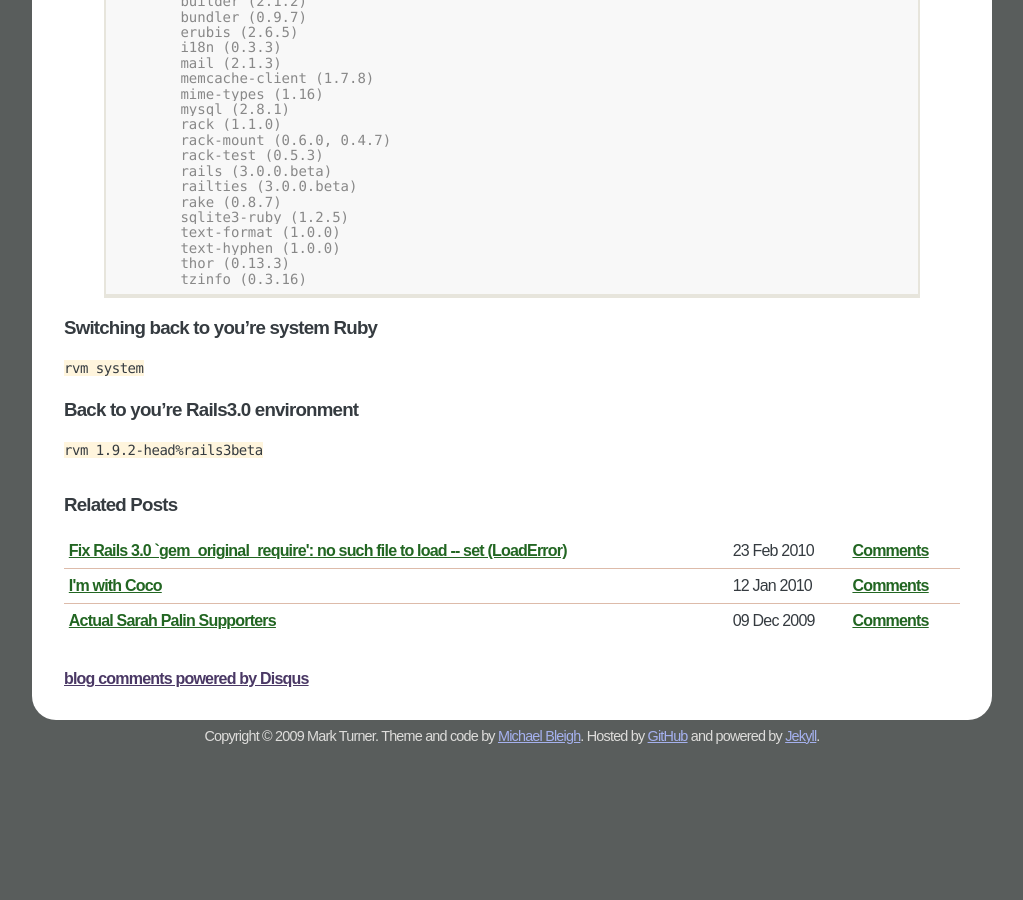
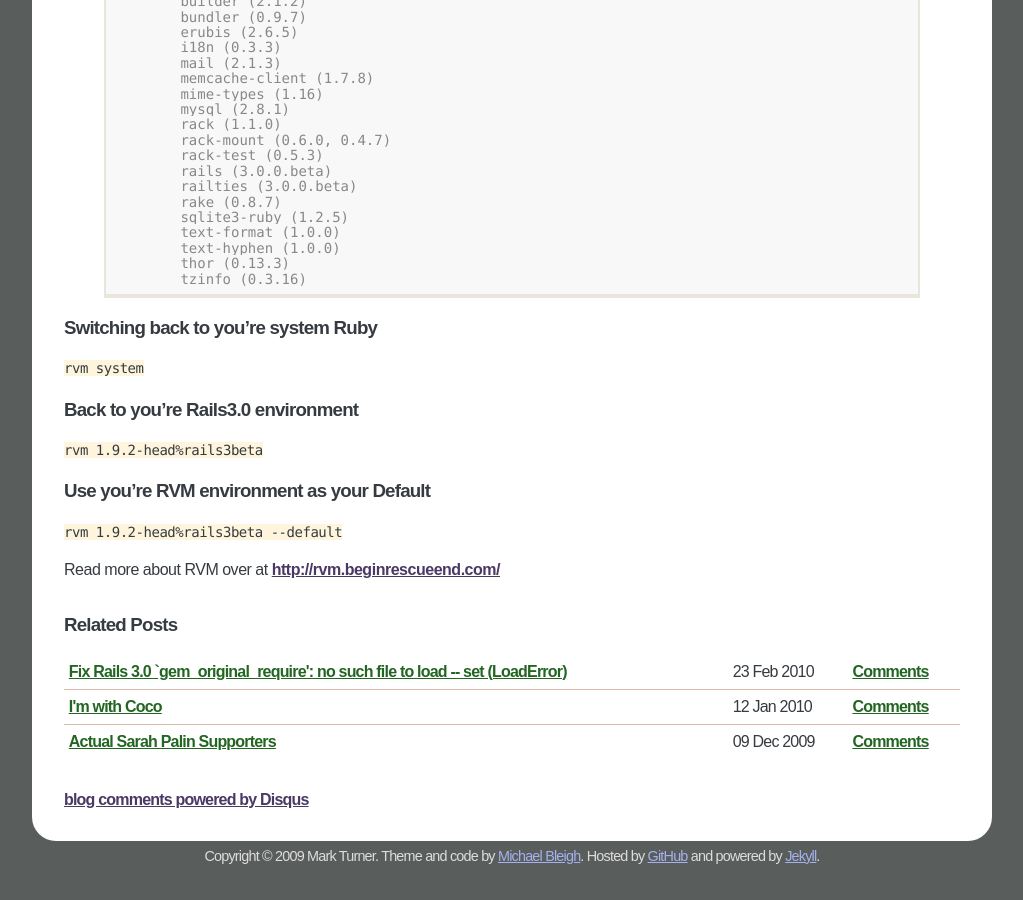
Before and after one commit to amerine/amerine.github.com, a Jekyll site: the page built from _posts/2010-02-24-rvm-rails3-ruby-1-9-2-setup.markdown, in a window 1280 px wide and 900 px high, scrolled down 1757 px. Shown: the whole window, without its empty margins (128-1151 px from the left). Built offline with Jekyll 4.4.1, drawn with Linux system fonts in a browser that asks for light colours; comment, search, counter and statistics services are not loaded; before the commit the page ends 2537 px from its top, so only the background shows below that.

Commit message:
Updated post to include a link to the RVM site as well as include a little tip for keeping your rvm environment around between sessions

```diff
--- a/_posts/2010-02-24-rvm-rails3-ruby-1-9-2-setup.markdown
+++ b/_posts/2010-02-24-rvm-rails3-ruby-1-9-2-setup.markdown
@@ -106,3 +106,8 @@
 
 ###Back to you're Rails3.0 environment
 `rvm 1.9.2-head%rails3beta`
+
+###Use you're RVM environment as your Default
+`rvm 1.9.2-head%rails3beta --default`
+
+Read more about RVM over at [http://rvm.beginrescueend.com/](http://rvm.beginrescueend.com/)
```
